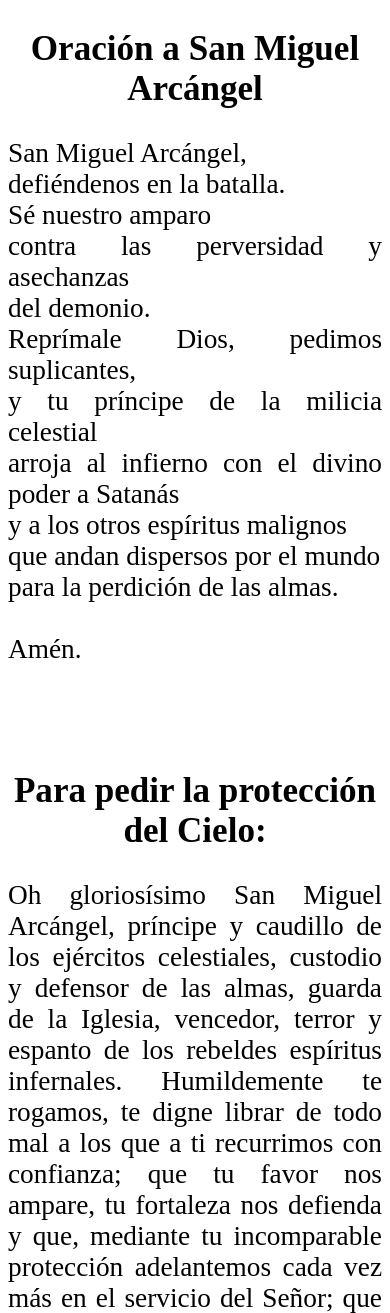
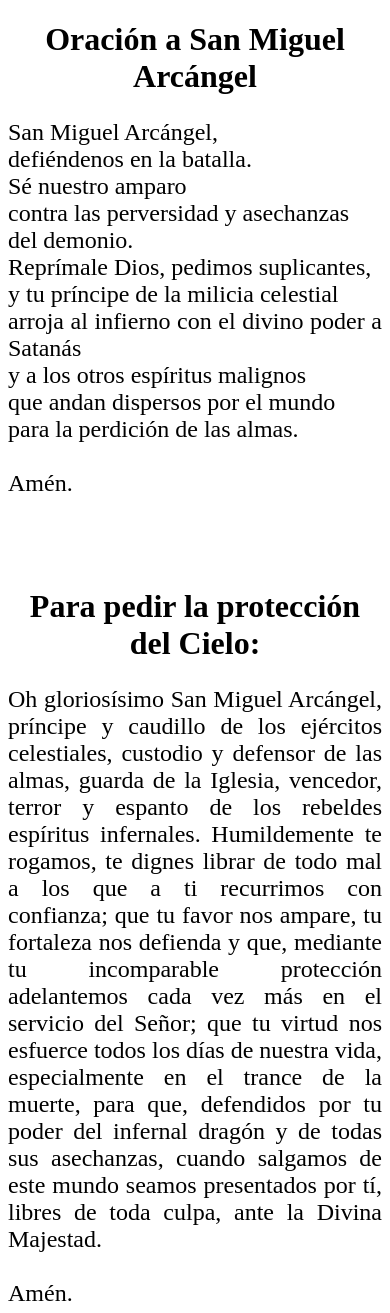
Before and after one commit to HDCS05/Oraciones-Catolicas, a plain HTML site: page assets/Oraciones/MiguelArcangel.html in a window 390 px wide. Shown: the top 1313 px of the page. Drawn offline with Linux system fonts and the light colour scheme.

Commit message:
created a css file for oraciones

```diff
--- a/assets/Oraciones/MiguelArcangel.html
+++ b/assets/Oraciones/MiguelArcangel.html
@@ -2,11 +2,20 @@
 <html>
 <head>
 	<title>Oración a San Miguel Arcángel</title>
+
+	<!-- Viewport -->
+	<meta charset="utf-8">
+	<meta name="viewport" content="width=device-width, initial-scale=1, shrink-to-fit=no">
+	<meta name="apple-mobile-web-app-capable" content="yes">
+	<meta name="mobile-web-app-capable" content="yes">
+
+	<!-- Custom files -->
+	<link rel="stylesheet" type="text/css" href="../css/styleOraciones.css">
 </head>
 <body>
-	<h2 style="text-align:center;font-size: 9vmin;">Oración a San Miguel Arcángel</h2>
+	<h1>Oración a San Miguel Arcángel</h1>
 
-	<p style="text-align:justify;font-size: 7vmin;">
+	<p>
 		San Miguel Arcángel,</br>
 		defiéndenos en la batalla.</br>
 		Sé nuestro amparo</br>
@@ -22,10 +31,10 @@
 		Amén.</br></br>
 	</p>
 	</br>
-	<h2 style="text-align:center;font-size: 9vmin;">Para pedir la protección del Cielo:</h2>
+	<h1>Para pedir la protección del Cielo:</h1>
 
-	<p style="text-align:justify;font-size: 7vmin;">
-		Oh gloriosísimo San Miguel Arcángel, príncipe y caudillo de los ejércitos celestiales, custodio y defensor de las almas, guarda de la Iglesia, vencedor, terror y espanto de los rebeldes espíritus infernales. Humildemente te rogamos, te digne librar de todo mal a los que a ti recurrimos con confianza; que tu favor nos ampare, tu fortaleza nos defienda y que, mediante tu incomparable protección adelantemos cada vez más en el servicio del Señor; que tu virtud nos esfuerce todos los días de nuestra vida, especialmente en el trance de la muerte, para que, defendidos por tu poder del infernal dragón y de todas sus asechanzas, cuando salgamos de este mundo seamos presentados por tí, libres de toda culpa, ante la Divina Majestad.</br></br>
+	<p>
+		Oh gloriosísimo San Miguel Arcángel, príncipe y caudillo de los ejércitos celestiales, custodio y defensor de las almas, guarda de la Iglesia, vencedor, terror y espanto de los rebeldes espíritus infernales. Humildemente te rogamos, te dignes librar de todo mal a los que a ti recurrimos con confianza; que tu favor nos ampare, tu fortaleza nos defienda y que, mediante tu incomparable protección adelantemos cada vez más en el servicio del Señor; que tu virtud nos esfuerce todos los días de nuestra vida, especialmente en el trance de la muerte, para que, defendidos por tu poder del infernal dragón y de todas sus asechanzas, cuando salgamos de este mundo seamos presentados por tí, libres de toda culpa, ante la Divina Majestad.</br></br>
 
 		Amén.
 	</p>
--- a/assets/css/style.css
+++ b/assets/css/style.css
@@ -54,6 +54,10 @@
 	margin-top: 0.6em;
 }
 
+.modal-content {
+	background-color: rgba(245, 245, 245, 0.8);
+}
+
 body {
 	background-image: url("../images/basilica2.jpg");
 	background-size: 100vw 100vh;
--- /dev/null
+++ b/assets/css/styleOraciones.css
@@ -0,0 +1,13 @@
+h1 {
+	font-size: 2em;
+	text-align: center;
+}
+
+p {
+	font-size: 1.5em;
+	text-align: justify;
+}
+
+/*body {
+	background-color: lightgray;
+}*/
```
Also changed, not shown: assets/Oraciones/Letanias.html (+11 -2 lines), assets/Oraciones/TeDeum.html (+11 -2 lines), assets/Oraciones/VenEspirituSanto.html (+11 -2 lines).
